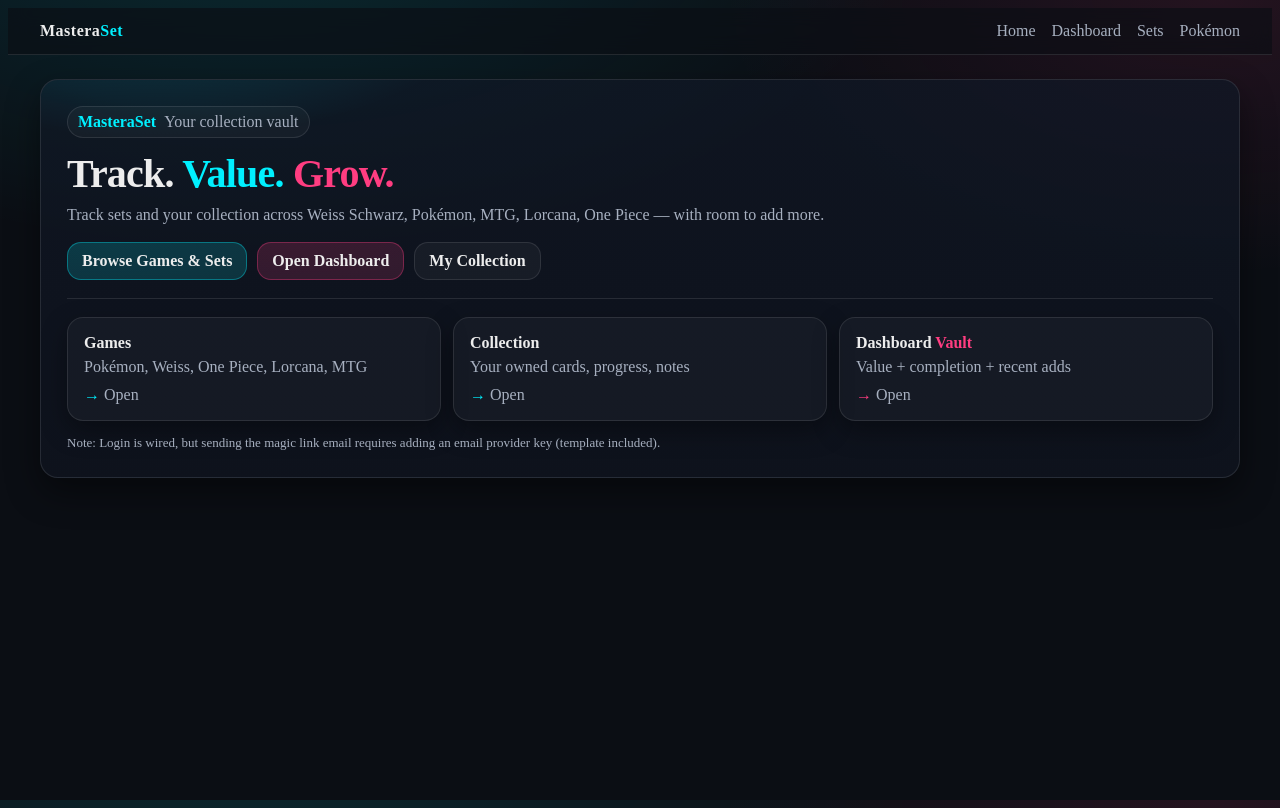
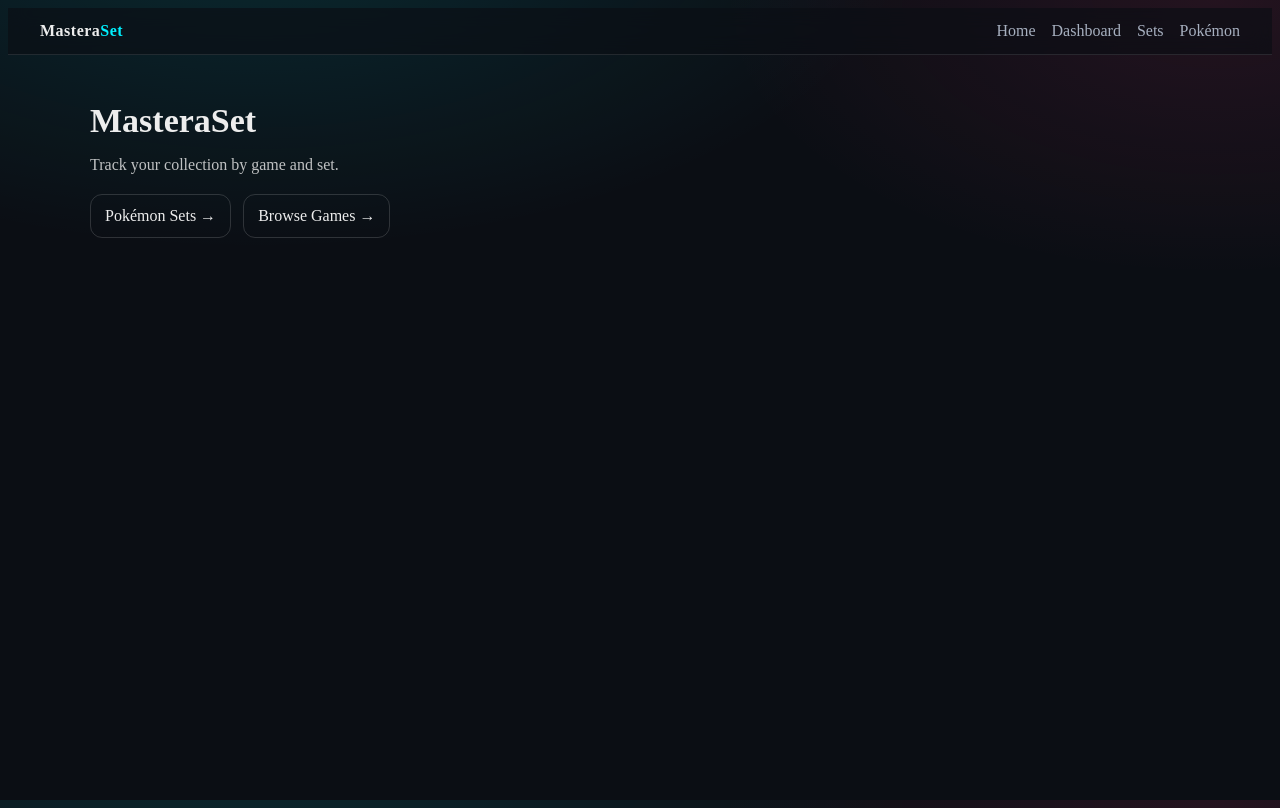
Before and after one commit to Dreckt/Masteraset, a Next.js app: page / in a window 1280 px wide. Built offline with nearby package versions, Linux system fonts and the light colour scheme.

Commit message:
Fix navigation to pokemon sets routes

```diff
--- a/src/app/page.tsx
+++ b/src/app/page.tsx
@@ -1,98 +1,45 @@
+// src/app/page.tsx
+import Link from "next/link";
+
+export const runtime = "edge";
+
 export default function HomePage() {
   return (
-    <div className="ms-container">
-      <div
-        className="ms-panel"
-        style={{ padding: 26, position: "relative", overflow: "hidden" }}
-      >
-        <div
+    <main style={{ padding: 24, maxWidth: 1100, margin: "0 auto" }}>
+      <h1 style={{ fontSize: 34, fontWeight: 800, marginBottom: 8 }}>
+        MasteraSet
+      </h1>
+      <p style={{ opacity: 0.8, marginBottom: 20 }}>
+        Track your collection by game and set.
+      </p>
+
+      <div style={{ display: "flex", gap: 12, flexWrap: "wrap" }}>
+        <Link
+          href="/pokemon/sets"
           style={{
-            position: "absolute",
-            inset: -200,
-            background:
-              "radial-gradient(600px 300px at 20% 10%, rgba(0,240,255,0.22), transparent 60%)," +
-              "radial-gradient(600px 300px at 85% 0%, rgba(255,61,129,0.18), transparent 60%)",
-            pointerEvents: "none",
+            border: "1px solid rgba(255,255,255,0.15)",
+            borderRadius: 12,
+            padding: "12px 14px",
+            textDecoration: "none",
+            display: "inline-block",
           }}
-        />
-        <div style={{ position: "relative" }}>
-          <div className="ms-chip" style={{ marginBottom: 14 }}>
-            <span className="ms-accent-cyan" style={{ fontWeight: 800 }}>
-              MasteraSet
-            </span>
-            <span className="ms-muted">Your collection vault</span>
-          </div>
+        >
+          Pokémon Sets →
+        </Link>
 
-          <div className="ms-h1" style={{ marginBottom: 10 }}>
-            Track. <span className="ms-accent-cyan">Value.</span>{" "}
-            <span className="ms-accent-pink">Grow.</span>
-          </div>
-
-          <div className="ms-muted" style={{ fontSize: 16, maxWidth: 780 }}>
-            Track sets and your collection across Weiss Schwarz, Pokémon, MTG, Lorcana,
-            One Piece — with room to add more.
-          </div>
-
-          <div style={{ display: "flex", gap: 10, flexWrap: "wrap", marginTop: 18 }}>
-            <a className="ms-btn ms-btn-primary" href="/games">
-              Browse Games & Sets
-            </a>
-            <a className="ms-btn ms-btn-pink" href="/dashboard">
-              Open Dashboard
-            </a>
-            <a className="ms-btn" href="/collection">
-              My Collection
-            </a>
-          </div>
-
-          <div className="ms-divider" style={{ marginTop: 18, marginBottom: 18 }} />
-
-          <div
-            style={{
-              display: "grid",
-              gridTemplateColumns: "repeat(auto-fit, minmax(220px, 1fr))",
-              gap: 12,
-            }}
-          >
-            <a className="ms-card" href="/games" style={{ padding: 16 }}>
-              <div style={{ fontWeight: 800 }}>Games</div>
-              <div className="ms-muted" style={{ marginTop: 6 }}>
-                Pokémon, Weiss, One Piece, Lorcana, MTG
-              </div>
-              <div className="ms-muted" style={{ marginTop: 10 }}>
-                <span className="ms-accent-cyan">→</span> Open
-              </div>
-            </a>
-
-            <a className="ms-card" href="/collection" style={{ padding: 16 }}>
-              <div style={{ fontWeight: 800 }}>Collection</div>
-              <div className="ms-muted" style={{ marginTop: 6 }}>
-                Your owned cards, progress, notes
-              </div>
-              <div className="ms-muted" style={{ marginTop: 10 }}>
-                <span className="ms-accent-cyan">→</span> Open
-              </div>
-            </a>
-
-            <a className="ms-card" href="/dashboard" style={{ padding: 16 }}>
-              <div style={{ fontWeight: 800 }}>
-                Dashboard <span className="ms-accent-pink">Vault</span>
-              </div>
-              <div className="ms-muted" style={{ marginTop: 6 }}>
-                Value + completion + recent adds
-              </div>
-              <div className="ms-muted" style={{ marginTop: 10 }}>
-                <span className="ms-accent-pink">→</span> Open
-              </div>
-            </a>
-          </div>
-
-          <div className="ms-muted" style={{ marginTop: 14, fontSize: 13 }}>
-            Note: Login is wired, but sending the magic link email requires adding an email
-            provider key (template included).
-          </div>
-        </div>
+        <Link
+          href="/games"
+          style={{
+            border: "1px solid rgba(255,255,255,0.15)",
+            borderRadius: 12,
+            padding: "12px 14px",
+            textDecoration: "none",
+            display: "inline-block",
+          }}
+        >
+          Browse Games →
+        </Link>
       </div>
-    </div>
+    </main>
   );
 }
```
Also changed, not shown: src/app/pokemon/sets/page.tsx (+79 -60 lines).
